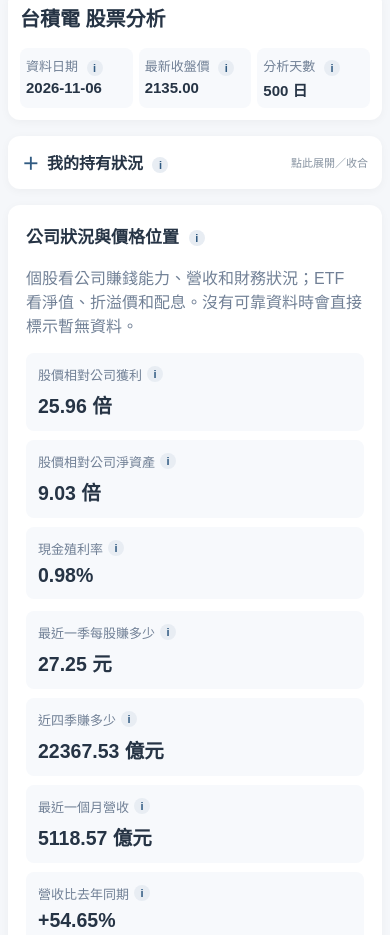
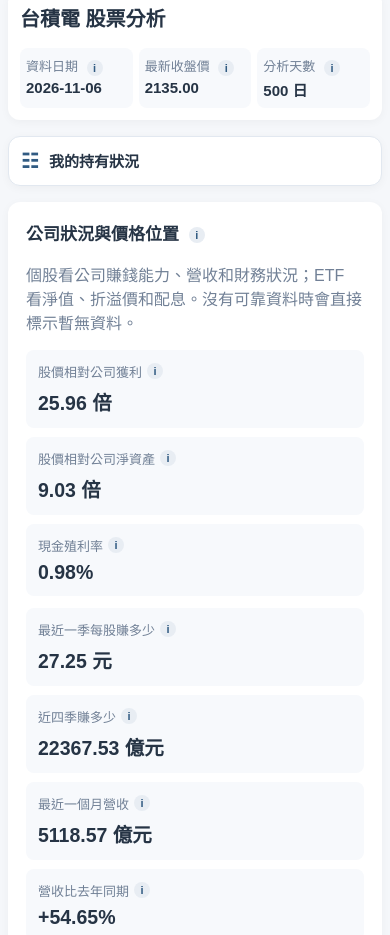
Before and after one commit to mengqi1998/lohas-stock-analyzer, a plain HTML site: page index.html in a window 390 px wide. Shown: the part 834-1769 px from the top of the page. Drawn offline with nearby package versions, Linux system fonts and the light colour scheme.

Commit message:
Make holdings a collapsible left navigation sidebar

```diff
--- a/index.html
+++ b/index.html
@@ -363,32 +363,52 @@ input, button { max-width:100%; }
   #summaryCard .value { font-size:15px; }
 }
 
-/* 左側可收合持有面板，右側保留分析內容供並排比對 */
+/* 左側收合式持有選單 */
 .result-layout {
   display:grid;
-  grid-template-columns:minmax(260px, 310px) minmax(0, 1fr);
+  grid-template-columns:52px minmax(0,1fr);
   gap:16px;
   align-items:start;
 }
+.result-layout:has(.holding-drawer[open]) {
+  grid-template-columns:minmax(260px,310px) minmax(0,1fr);
+}
 .holding-sidebar { min-width:0; position:sticky; top:12px; }
-.holding-drawer { margin:0 !important; padding:14px !important; }
+.holding-drawer {
+  margin:0 !important; padding:10px !important; min-width:0;
+  overflow:hidden; transition:width .18s ease;
+}
 .holding-drawer > summary {
-  display:flex; align-items:center; justify-content:space-between; gap:8px;
-  cursor:pointer; list-style:none; font-weight:700; font-size:16px;
-  color:#263445; min-width:0;
+  display:flex; align-items:center; justify-content:flex-start; gap:9px;
+  cursor:pointer; list-style:none; font-weight:700; font-size:15px;
+  color:#263445; min-width:0; min-height:42px;
 }
 .holding-drawer > summary::-webkit-details-marker { display:none; }
 .holding-drawer > summary::before {
-  content:"＋"; flex:0 0 auto; color:#315b82; font-size:17px;
+  content:"☷"; flex:0 0 auto; color:#315b82; font-size:20px;
 }
-.holding-drawer[open] > summary::before { content:"－"; }
-.holding-drawer > summary > span:first-of-type { flex:1; }
+.holding-drawer[open] > summary::before { content:"‹"; font-size:26px; }
+.holding-drawer > summary > span:first-of-type { flex:1; min-width:0; }
 .drawer-hint { color:#8793a1; font-size:11px; font-weight:400; white-space:nowrap; }
 .holding-drawer-content { margin-top:14px; min-width:0; }
 .holding-drawer-content .holding-grid { grid-template-columns:repeat(2,minmax(0,1fr)); }
 .holding-drawer-content .holding-stat .value { font-size:18px; }
 .holding-drawer-content .holding-form { grid-template-columns:1fr; }
 .holding-drawer-content .holding-form button { width:100%; }
+/* 收合時呈現窄版直向選單，不保留卡片色塊 */
+.holding-drawer:not([open]) {
+  padding:8px 6px !important; min-height:190px;
+  background:transparent; box-shadow:none; border:0;
+}
+.holding-drawer:not([open]) > summary {
+  min-height:174px; flex-direction:column; justify-content:flex-start;
+  gap:10px; text-align:center;
+}
+.holding-drawer:not([open]) > summary > span:first-of-type {
+  flex:none; writing-mode:vertical-rl; letter-spacing:2px;
+}
+.holding-drawer:not([open]) .info-tip,
+.holding-drawer:not([open]) .drawer-hint { display:none; }
 .analysis-main {
   min-width:0; display:grid; grid-template-columns:repeat(2,minmax(0,1fr));
   gap:16px; align-items:start;
@@ -396,8 +416,19 @@ input, button { max-width:100%; }
 .analysis-main > .card { min-width:0; margin:0; padding:18px; }
 .analysis-main > .card:nth-child(3) { grid-column:1 / -1; }
 @media(max-width:900px) {
-  .result-layout { grid-template-columns:1fr; }
+  .result-layout,
+  .result-layout:has(.holding-drawer[open]) { grid-template-columns:1fr; }
   .holding-sidebar { position:static; }
+  .holding-drawer:not([open]) {
+    min-height:0; padding:8px 12px !important;
+    background:#fff; border:1px solid #e2e8f0; box-shadow:0 2px 10px rgba(0,0,0,.04);
+  }
+  .holding-drawer:not([open]) > summary {
+    min-height:32px; flex-direction:row; justify-content:flex-start; text-align:left;
+  }
+  .holding-drawer:not([open]) > summary > span:first-of-type {
+    writing-mode:horizontal-tb; letter-spacing:0;
+  }
   .holding-drawer-content .holding-form { grid-template-columns:repeat(2,minmax(0,1fr)); }
   .analysis-main { grid-template-columns:repeat(2,minmax(0,1fr)); }
 }
```
